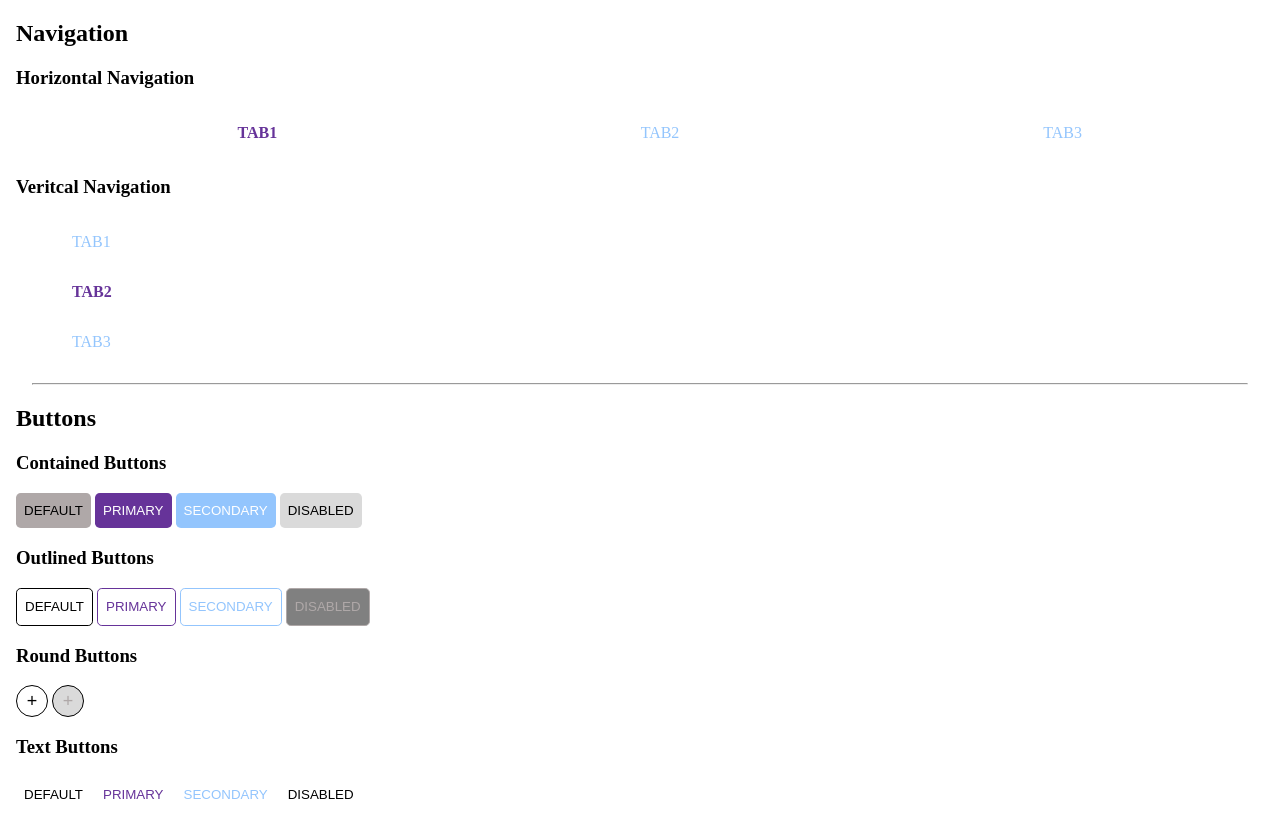
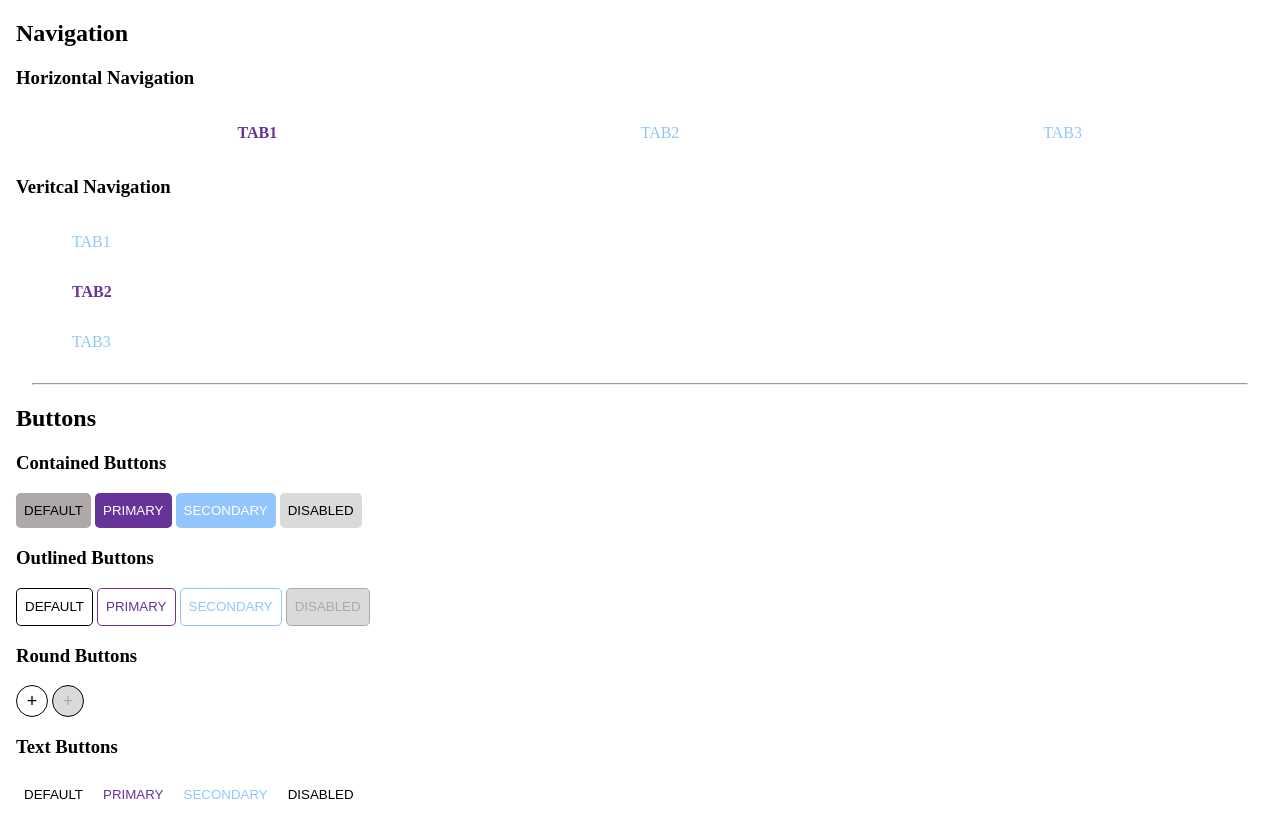
Before and after one commit to Sohail737/CSS-Component-Library, a plain HTML site: page componentsTest.html in a window 1280 px wide. Shown: the top 816 px of the page. Drawn offline with Linux system fonts and the light colour scheme.

Commit message:
CSS button changes

```diff
--- a/emerald.css
+++ b/emerald.css
@@ -99,7 +99,7 @@ hr {
 .btn.outline.disabled {
   color: var(--grey);
   border: 1px solid var(--grey);
-  background-color: grey;
+  background-color:var(--light-grey);
 }
 
 .btn.text {
```
